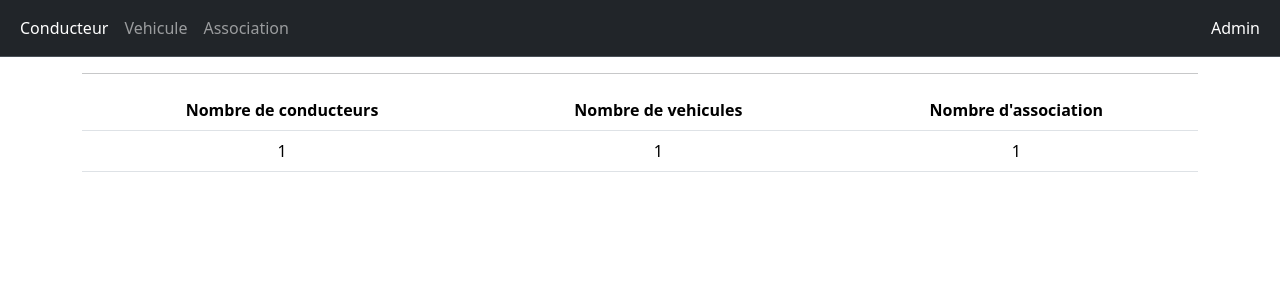
After one commit to Kriegerusan/VTC_Collab, a PHP site: page /view/admin.php in a window 1280 px wide. The commit adds this page. Shown: the top 300 px of the page. Run offline with PHP 8.4, Linux system fonts and the light colour scheme; tables that the repository leaves empty or names only in its code hold one stand-in row (values such as "Sample post").

Commit message:
ajout admin

```diff
--- /dev/null
+++ b/controller/AdminController.php
@@ -0,0 +1,30 @@
+<?php
+
+require_once '../model/Association.php';
+require_once '../model/Conducteur.php';
+require_once '../model/Vehicule.php';
+
+class AdminController
+{
+    public function afficherConducteurs()
+    {
+        $conducteurInstance = new Conducteur();
+
+        return $conducteurInstance->read("conducteur");
+
+    }
+
+    public function afficherVehicules()
+    {
+        $vehiculeInstance = new Vehicule();
+
+        return $vehiculeInstance->read("vehicule");
+    }
+
+    public function afficherAssociation()
+    {
+        $associationInstance = new Association();
+
+        return $associationInstance->read("association");
+    }
+}
--- /dev/null
+++ b/view/admin.php
@@ -0,0 +1,28 @@
+<?php
+
+require_once 'header.html';
+require_once '../controller/AdminController.php';
+
+$adminControllerInstance = new AdminController();
+
+?>
+
+<div class='container'>
+    <table class='tableau table'>
+        <thead>
+            <tr>
+                <hr>
+                <th scope="col">Nombre de conducteurs</td>
+                <th scope="col">Nombre de vehicules</td>
+                <th scope="col">Nombre d'association</td>
+            </tr>
+        </thead>
+        <tbody>
+            <tr>
+                <td scope='row'><?php echo count($adminControllerInstance->afficherConducteurs()) ?></td>
+                <td><?php echo count($adminControllerInstance->afficherVehicules()) ?></td>
+                <td><?php echo count($adminControllerInstance->afficherVehicules()) ?></td>
+            </tr>
+        </tbody>
+    </table>
+</div>
--- a/view/header.html
+++ b/view/header.html
@@ -7,7 +7,7 @@
     <link href="https://cdn.jsdelivr.net/npm/bootstrap@5.3.3/dist/css/bootstrap.min.css" rel="stylesheet" integrity="sha384-QWTKZyjpPEjISv5WaRU9OFeRpok6YctnYmDr5pNlyT2bRjXh0JMhjY6hW+ALEwIH" crossorigin="anonymous">
     <link rel="stylesheet" href="https://cdnjs.cloudflare.com/ajax/libs/font-awesome/6.5.2/css/all.min.css" integrity="sha512-SnH5WK+bZxgPHs44uWIX+LLJAJ9/2PkPKZ5QiAj6Ta86w+fsb2TkcmfRyVX3pBnMFcV7oQPJkl9QevSCWr3W6A==" crossorigin="anonymous" referrerpolicy="no-referrer" />
     <script src="https://cdn.jsdelivr.net/npm/bootstrap@5.3.3/dist/js/bootstrap.bundle.min.js" integrity="sha384-YvpcrYf0tY3lHB60NNkmXc5s9fDVZLESaAA55NDzOxhy9GkcIdslK1eN7N6jIeHz" crossorigin="anonymous"></script>
-    <link rel="stylesheet" href="style.css">
+    <link rel="stylesheet" href="/poo/vtc/view/style.css">
 </head>
 <body>
     <nav class="navbar navbar-expand-lg bg-dark border-bottom border-body" data-bs-theme="dark">
@@ -26,6 +26,13 @@
 
             </ul>
           </div>
+          <div class="collapse navbar-collapse admin" id="navbarNav">
+            <ul class="navbar-nav">
+              <li class="nav-item">
+                <a class="nav-link active" aria-current="page" href="/poo/vtc/view/Admin.php">Admin</a>
+              </li>
+            </ul>
+          </div>
         </div>
       </nav>
 </body>
--- a/view/style.css
+++ b/view/style.css
@@ -6,3 +6,8 @@
 label, button {
     margin: 1vh 0;
 }
+
+nav .admin
+{
+    justify-content: end;
+}
```
